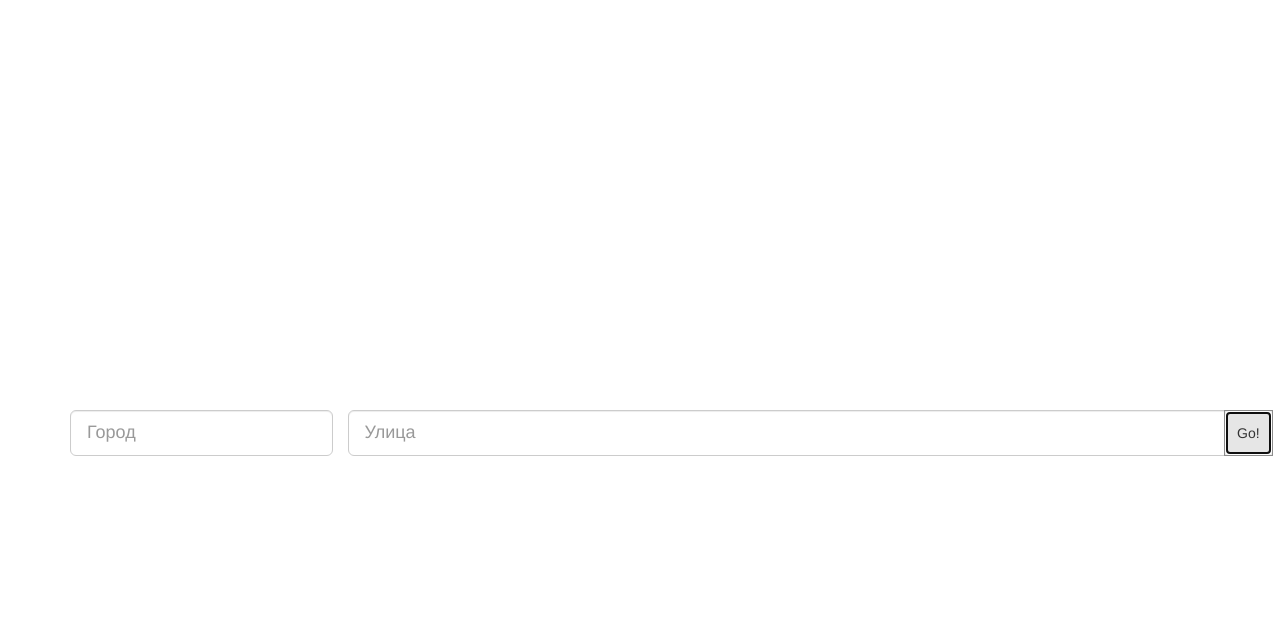
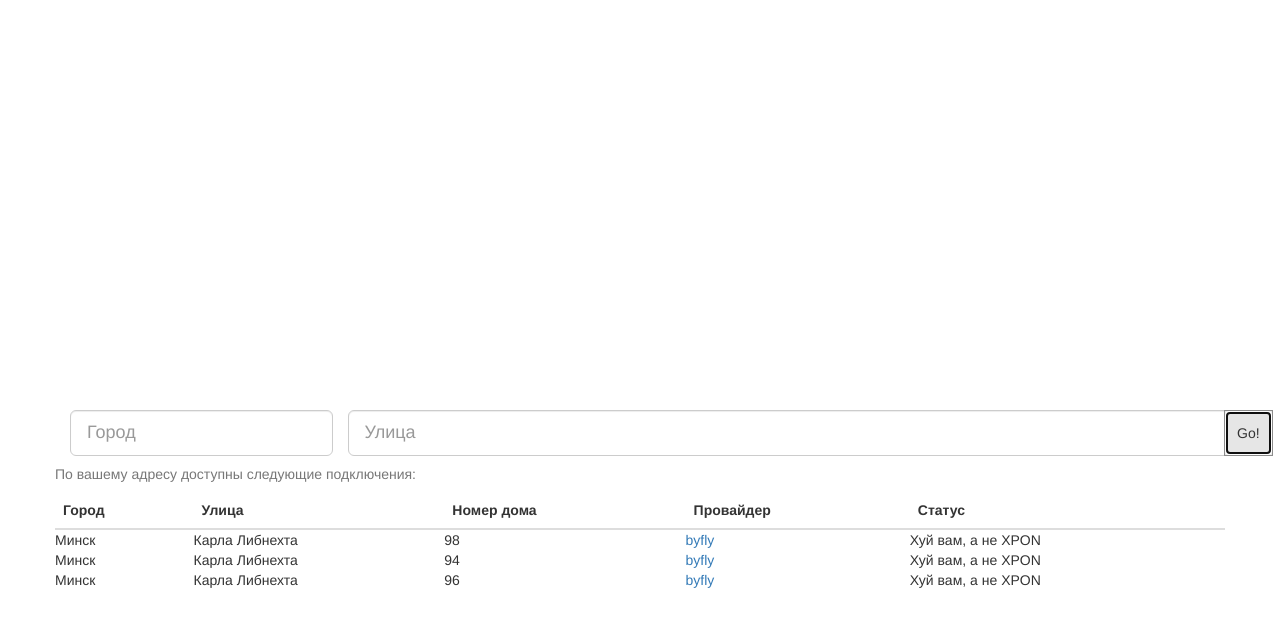
Before and after one commit to Shpilevskiy/isp_availability_service, a website: page nginx_microservice/static/index.html in a window 1280 px wide. Both pictures are taken after a click on the button "Go!". Drawn offline with nearby package versions, Linux system fonts and the light colour scheme.

Commit message:
#14. Dummy method to render connections added. Mustache library addeds as bower's dependency.

```diff
--- a/nginx_microservice/bower.json
+++ b/nginx_microservice/bower.json
@@ -27,6 +27,7 @@
     "tests"
   ],
   "dependencies": {
-    "bootstrap": "^3.3.6"
+    "bootstrap": "^3.3.6",
+    "mustache.js": "mustache#^2.2.1"
   }
 }
--- a/nginx_microservice/static/index.html
+++ b/nginx_microservice/static/index.html
@@ -24,17 +24,44 @@
                         <span class="input-group-btn">
                             <input type="text" class="form-control input-lg" list="street-datalist"  id="street-input" placeholder="Улица">
                             <datalist id="street-datalist"></datalist>
-                            <button class="btn btn-default input-lg" type="button">Go!</button>
+                            <button class="btn btn-default input-lg" id="search-sumbit" type="button">Go!</button>
                         </span>
                     </div>
                 </form>
             </div>
         </div>
     </div>
+
+<script id="connection-row-template" type="x-tmpl-mustache">
+<tr class="connection-row">
+    <td>{{ city }}</td>
+    <td>{{ street }}</td>
+    <td>{{ house }}</td>
+    <td><a href="{{ url }}">{{ provider }}</a></td>
+    <td>{{ status }}</td>
+</tr>
+</script>
+
+    <div class="row">
+        <table class="col-md-12 table" id="connections-list">
+            <caption>По вашему адресу доступны следующие подключения:</caption>
+            <thead>
+                <tr>
+                    <th>Город</th>
+                    <th>Улица</th>
+                    <th>Номер дома</th>
+                    <th>Провайдер</th>
+                    <th>Статус</th>
+                </tr>
+            </thead>
+        </table>
+    </div>
+
 </div>
 
-        <script type="text/javascript" src="/static/vendor/jquery/dist/jquery.min.js"></script>
-        <script type="text/javascript" src="/static/vendor/bootstrap/dist/js/bootstrap.min.js"></script>
-        <script type="text/javascript" src="/static/js/input_helper.js"></script>
+    <script type="text/javascript" src="/static/vendor/jquery/dist/jquery.min.js"></script>
+    <script type="text/javascript" src="/static/vendor/bootstrap/dist/js/bootstrap.min.js"></script>
+    <script type="text/javascript" src="/static/vendor/mustache.js/mustache.min.js"></script>
+    <script type="text/javascript" src="/static/js/input_helper.js"></script>
 </body>
 </html>
--- a/nginx_microservice/static/js/input_helper.js
+++ b/nginx_microservice/static/js/input_helper.js
@@ -1,9 +1,27 @@
+var render_row = function(city, street, house, provider, provider_url, status){
+    data = {
+        city: city,
+        street: street,
+        house: house,
+        provider: provider,
+        url: provider_url,
+        status: status
+    };
+    var template = $('#connection-row-template').html();
+    Mustache.parse(template);   // optional, speeds up future uses
+    return Mustache.render(template, data);
+
+};
+
 $(document).ready(function($){
     var cityInput = $('#city-input');
     var streetInput = $('#street-input');
 
     var cityDatalist = $('#city-datalist');
     var streetDatalist = $('#street-datalist');
+
+    var searchButton = $('#search-sumbit');
+    var connectionsList = $('#connections-list');
 
     cityInput.on("keyup", function(e){
         // process alphanumerical characters only
@@ -48,4 +66,20 @@ $(document).ready(function($){
         );
     });
 
+    searchButton.on("click", function(e){
+        e.preventDefault();
+        $('#connections-list .connection-row').remove();
+
+        defaultData = {"connections": [
+            {"city": "Минск", "street": "Карла Либнехта", "house": "98", "url": "http://byfly.by", "provider": "byfly", "status": "Хуй вам, а не XPON"},
+            {"city": "Минск", "street": "Карла Либнехта", "house": "94", "url": "http://byfly.by", "provider": "byfly", "status": "Хуй вам, а не XPON"},
+            {"city": "Минск", "street": "Карла Либнехта", "house": "96", "url": "http://byfly.by", "provider": "byfly", "status": "Хуй вам, а не XPON"}
+                              ]};
+      // city, street, house, provider, provider_url, status
+        defaultData.connections.forEach(function(item, i, arr){
+            var newRow = render_row(item.city, item.street, item.house, item.provider, item.url, item.status);
+            connectionsList.append($(newRow));
+        });
+    });
+
 });
```
